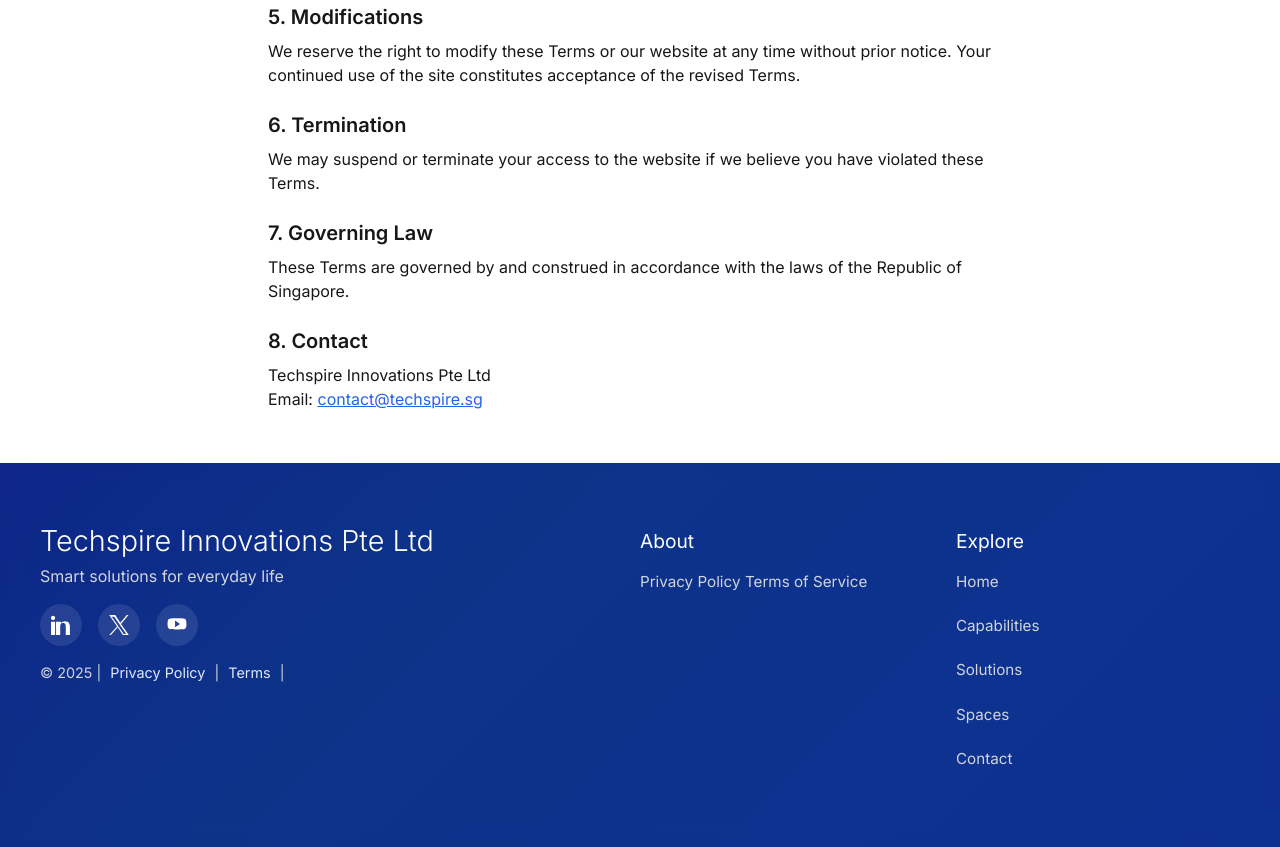
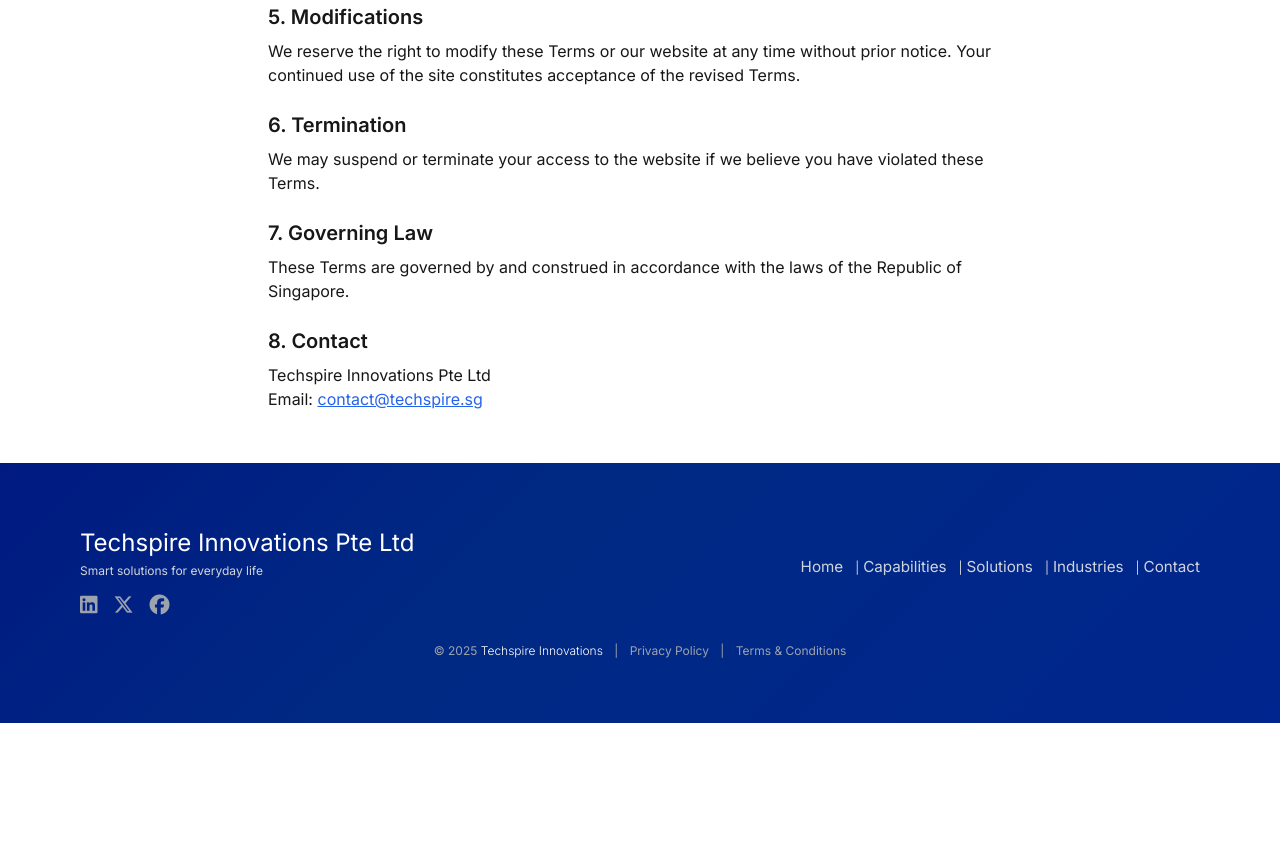
Before and after one commit to gokulsaliraj/-Techspire_v3, a plain HTML site: page terms.html in a window 1280 px wide. Shown: the part 865-1712 px from the top of the page. After the commit the page ends 1588 px from the top, so only its background shows below. Drawn offline with nearby package versions, Linux system fonts and the light colour scheme.

Commit message:
Update terms.html

```diff
--- a/terms.html
+++ b/terms.html
@@ -161,64 +161,56 @@
 </main>
 
 
-
-
-<!-- ✅ Footer Section -->
-<section class="footer-section bg-white" id="footer">
-  <div class="footer-overlay"></div>
-  <div class="footer-wrapper">
+<!-- ✅ Compact Footer Section -->
+<section class="footer-section bg-gray-900 py-6 text-sm" id="footer">
+  <div class="max-w-6xl mx-auto px-4 flex flex-col sm:flex-row justify-between items-center gap-6">
 
     <!-- Brand Info -->
-    <div class="footer-brand">
-      <h3 class="text-3xl sm:text-5xl font-light text-white-900 mb-4">Techspire Innovations Pte Ltd</h3>
-      <p>Smart solutions for everyday life</p>
+    <div class="text-center sm:text-left">
+      <h3 class="text-xl sm:text-2xl font-normal text-white mb-1">Techspire Innovations Pte Ltd</h3>
+      <p class="text-gray-300 text-xs">Smart solutions for everyday life</p>
 
-      <!-- SVG Social Icons -->
-      <div class="footer-social">
-        <a href="#" aria-label="LinkedIn">
-          <svg xmlns="http://www.w3.org/2000/svg" fill="currentColor" viewBox="0 0 24 24">
-            <path d="M4.98 3.5C4.98 4.88 3.88 6 2.5 6S0 4.88 0 3.5 1.12 1 2.5 1 4.98 2.12 4.98 3.5zM.04 8h4.91v16H.04V8zm7.18 0h4.7v2.2h.07c.66-1.25 2.3-2.56 4.73-2.56 5.06 0 6 3.3 6 7.59V24h-5V14.7c0-2.23-.04-5.1-3.1-5.1-3.1 0-3.58 2.42-3.58 4.93V24h-5V8z"/>
-          </svg>
+      <!-- Social Icons -->
+      <div class="flex justify-center sm:justify-start gap-4 mt-3 text-gray-400">
+        <a href="https://www.linkedin.com/company/thopps-technologies/" target="_blank" rel="noopener noreferrer" class="hover:text-blue-600 text-xl">
+          <i class="fab fa-linkedin"></i>
         </a>
-        <a href="#" aria-label="X (formerly Twitter)">
-          <svg xmlns="http://www.w3.org/2000/svg" fill="currentColor" viewBox="0 0 1200 1227">
-            <path d="M725.6 545.5 1183 0H1077L681.8 468.5 371.7 0H0l483.2 700.4L0 1227h106l418.5-482.2L838.3 1227H1200L725.6 545.5Zm-147.4 169-48.4-69-375.5-535.7h151.3l301.7 430.2 48.4 69 390.7 557.4H894.3L578.2 714.5Z"/>
-          </svg>
+        <a href="https://x.com/ThoppsTech" target="_blank" rel="noopener noreferrer" class="hover:text-blue-600 text-xl">
+          <i class="fab fa-x-twitter"></i>
         </a>
-        <a href="#" aria-label="YouTube">
-          <svg xmlns="http://www.w3.org/2000/svg" fill="currentColor" viewBox="0 0 576 512">
-            <path d="M549.655 124.083c-6.281-23.65-24.764-42.217-48.376-48.51C458.539 64 288 64 288 64s-170.539 0-213.279 11.573c-23.612 6.293-42.095 24.86-48.376 48.51C16.232 168.198 16 224 16 224s.232 55.802 10.345 99.917c6.281 23.65 24.764 42.217 48.376 48.51C117.461 384 288 384 288 384s170.539 0 213.279-11.573c23.612-6.293 42.095-24.86 48.376-48.51C559.768 279.802 560 224 560 224s-.232-55.802-10.345-99.917zM232 320V128l142.857 96L232 320z"/>
-          </svg>
+        <a href="https://www.facebook.com/people/Thopps-Technologies-Pvt-Ltd/61550994736993/" target="_blank" rel="noopener noreferrer" class="hover:text-blue-600 text-xl">
+          <i class="fab fa-facebook"></i>
         </a>
       </div>
-
-      <p class="footer-meta">© 2025 |
-        <a href="privacy.html">Privacy Policy</a> |
-        <a href="terms.html">Terms</a> |
-      </p>
     </div>
 
-    <!-- Quick Links -->
-    <div class="footer-links">
-      <h4>About</h4>
-      <a href="privacy.html">Privacy Policy</a>
-      <a href="terms.html">Terms of Service</a>
-    </div>
-
-<div class="footer-links">
-  <h4 class="">Explore</h4>
-  <ul class="space-y-2">
-    <li><a href="index.html" class="text-gray-600 hover:text-blue-600 transition">Home</a></li>
-    <li><a href="index.html#core-capabilities" class="text-gray-600 hover:text-blue-600 transition">Capabilities</a></li>
-    <li><a href="index.html#solutions" class="text-gray-600 hover:text-blue-600 transition">Solutions</a></li>
-    <li><a href="index.html#spaces" class="text-gray-600 hover:text-blue-600 transition">Spaces</a></li>
-    <li><a href="index.htmlindex.html#contact" class="text-gray-600 hover:text-blue-600 transition">Contact</a></li>
+    <!-- Navigation Links -->
+    <div class="footer-links text-center sm:text-right">
+      <ul class="flex flex-wrap gap-2 justify-center sm:justify-end text-gray-300 text-xs">
+        <li><a href="index.html" class="hover:text-blue-600 transition">Home</a></li>
+        <li><span class="mx-1">|</span><a href="index.html#core-capabilities" class="hover:text-blue-600 transition">Capabilities</a></li>
+        <li><span class="mx-1">|</span><a href="index.html#solutions" class="hover:text-blue-600 transition">Solutions</a></li>
+        <li><span class="mx-1">|</span><a href="index.html#spaces" class="hover:text-blue-600 transition">Industries</a></li>
+        <li><span class="mx-1">|</span><a href="index.html#contact" class="hover:text-blue-600 transition">Contact</a></li>
       </ul>
     </div>
 
+  </div>
 
-  </div>
+  <!-- Copyright -->
+  <p class="text-center text-gray-400 text-xs mt-6">
+    © 2025 <span class="font-light text-white">Techspire Innovations</span>
+    <span class="mx-2">|</span>
+    <a href="privacy.html" class="hover:text-blue-500 transition-colors">Privacy Policy</a>
+    <span class="mx-2">|</span>
+    <a href="terms.html" class="hover:text-blue-500 transition-colors">Terms & Conditions</a>
+  </p>
+
+  <!-- Font Awesome CDN -->
+  <link rel="stylesheet" href="https://cdnjs.cloudflare.com/ajax/libs/font-awesome/6.5.0/css/all.min.css"/>
 </section>
+
+
 
 <!-- ✅ Footer Styles -->
 <style>
```
Lines whose indentation alone changed are shown as unchanged.
